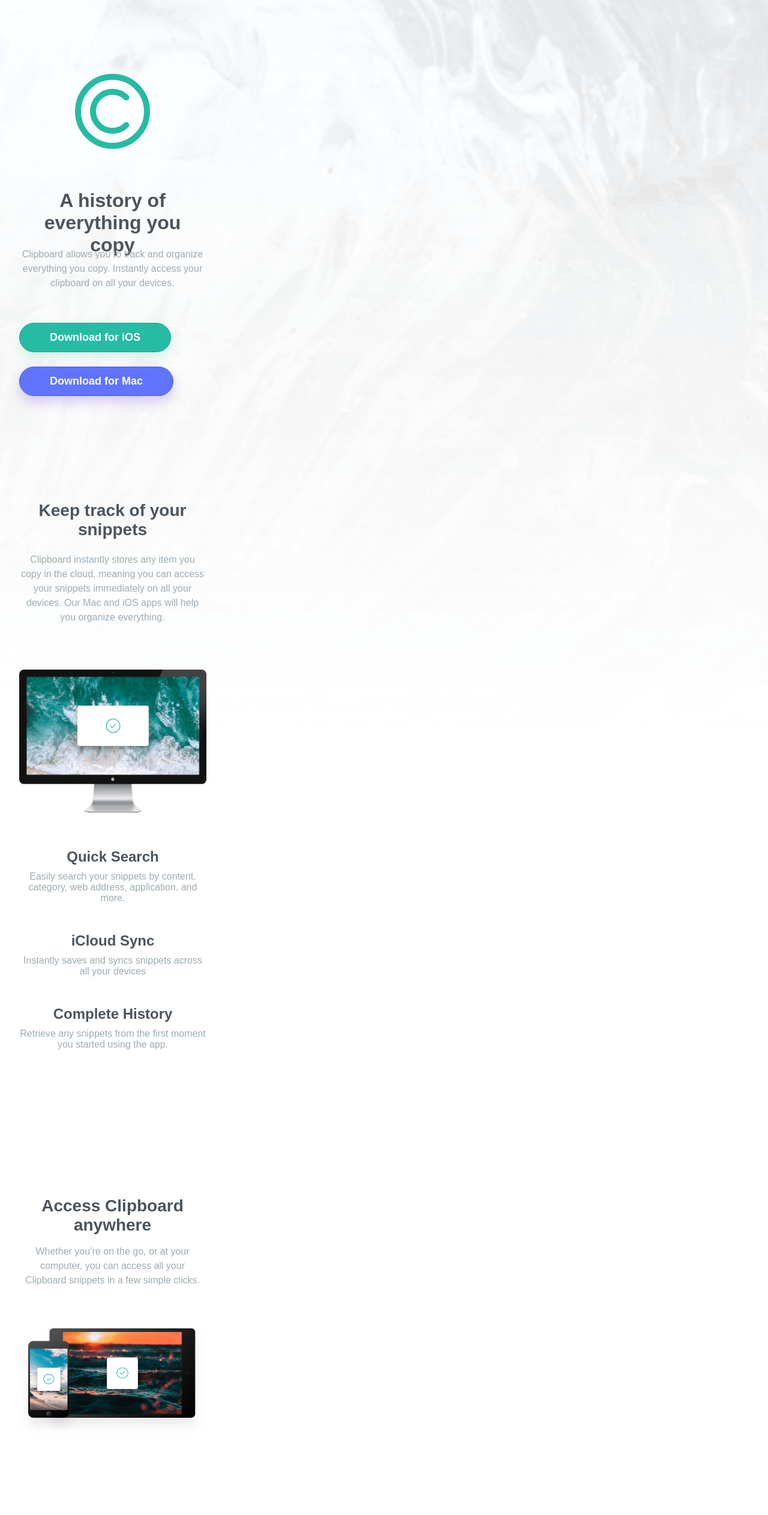
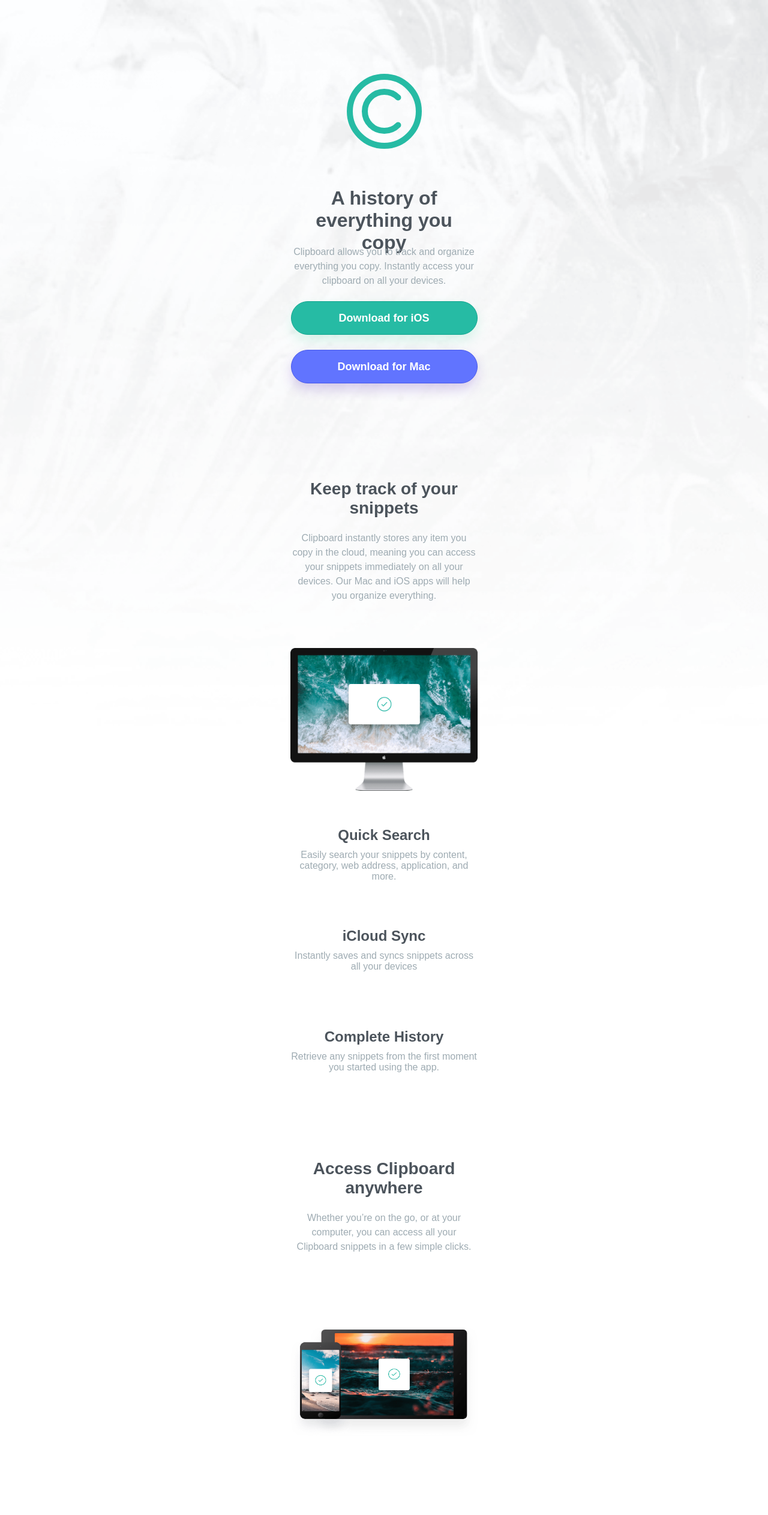
Before and after one commit to suzanefeitosa/Clipboard, a plain HTML site: page index.html in a window 1280 px wide. Shown: the top 2525 px of the page at 60% size. Drawn offline with Linux system fonts and the light colour scheme; a web font is replaced by a local one.

Commit message:
style adjustment

```diff
--- a/style.css
+++ b/style.css
@@ -18,24 +18,32 @@ body {
 
 /* header */
 
-header {
 
-    width: 375px;
-    height: 675px;
+.logo-clipboard {
 
+    display: flex;
+    justify-content: center;
+    align-items: center;
 }
 
 .logo-clipboard img {
 
     width: 125px;
     height: 125px;
-    margin: 123px 125px 0px 125px;
+    margin-top: 123px;
+}
+
+.title-header {
+    display: flex;
+    flex-direction: column;
+    justify-content: center;
+    align-items: center;
 }
 
 .title-header1 {
     font-weight: 600;
     font-size: 32px;
-    margin: 64px 32px 0px 32px;
+    margin-top: 64px;
     color: #4C545C;
     text-align: center;
 
@@ -44,23 +52,27 @@ header {
 
 }
 
+
 .text-header {
     font-weight: 400;
     font-size: 16px;
     color: #9EABB2;
     line-height: 1.5;
     text-align: center;
-    margin: 16px 40px 0px 32px;
+    margin: 16px;
 
     width: 311px;
     height: 78px;
 
 }
 
-/* .button-header {
+.button-header {
     display: flex;
     flex-direction: column;
-} */
+    justify-content: center;
+    align-items: center;
+    gap: 25px;
+}
 
 .button-header1 {
 
@@ -74,10 +86,10 @@ header {
     box-shadow: 0px 10px 20px #89e5c649;
     font-family: 'Bai Jamjuree', sans-serif;
 
-    /* width: 311px;
-    height: 56px; */
+    width: 311px;
+    height: 56px;
     padding: 13px 50px;
-    margin: 48px 40px 24px 32px;
+
 }
 
 .button-header2 {
@@ -91,10 +103,10 @@ header {
     box-shadow: 0px 10px 20px #6536bb3d;
     font-family: 'Bai Jamjuree', sans-serif;
 
-    /* width: 311px;
-    height: 56px; */
+    width: 311px;
+    height: 56px;
     padding: 13px 50px;
-    margin: 0px 40px 0px 32px;
+
 }
 
 /* main */
@@ -103,9 +115,11 @@ header {
 
 .container-1 {
 
-    width: 312px;
-    height: 973px;
-    margin: 160px 32px 0px 32px;
+    display: flex;
+    flex-direction: column;
+    justify-content: center;
+    align-items: center;
+    margin-top: 160px;
 }
 
 .title-1 {
@@ -153,6 +167,7 @@ header {
 
     margin-top: 56px;
 
+
 }
 
 .text-c1 {
@@ -162,6 +177,9 @@ header {
     text-align: center;
     color: #9EABB2;
     margin-top: 10px;
+    width: 311px;
+    height: 130px;
+
 }
 
 .title-c2 {
@@ -171,7 +189,6 @@ header {
     color: #4C545C;
     text-align: center;
 
-    margin-top: 48px;
 
 }
 
@@ -182,6 +199,9 @@ header {
     text-align: center;
     color: #9EABB2;
     margin-top: 10px;
+
+    width: 311px;
+    height: 130px;
 }
 
 .title-c3 {
@@ -190,8 +210,6 @@ header {
     font-size: 24px;
     color: #4C545C;
     text-align: center;
-
-    margin-top: 48px;
 
 }
 
@@ -202,15 +220,20 @@ header {
     text-align: center;
     color: #9EABB2;
     margin-top: 10px;
+
+    width: 311px;
+    height: 130px;
 }
 
 /* Second Container */
 
 .container-2 {
 
-    width: 311px;
-    height: 410px;
-    margin: 186px 32px 0px 32px;
+    display: flex;
+    justify-content: center;
+    align-items: center;
+    flex-direction: column;
+    margin-top: 50px;
 }
 
 .title-c4 {
@@ -219,6 +242,9 @@ header {
     font-size: 28px;
     color: #4C545C;
     text-align: center;
+
+    width: 311px;
+    height: 70px;
 }
 
 .text-c4 {
@@ -229,6 +255,9 @@ header {
     line-height: 1.5;
     margin-top: 16px;
     text-align: center;
+
+    width: 311px;
+    height: 130px;
 
 }
 
@@ -242,9 +271,11 @@ header {
 
 .container-3 {
 
-    width: 311px;
-    height: 894px;
-    margin: 130px 32px 0px 32px;
+    display: flex;
+    justify-content: center;
+    align-items: center;
+    flex-direction: column;
+    margin: 130px;
 }
 
 .title-c5 {
@@ -253,6 +284,9 @@ header {
     font-size: 28px;
     color: #4C545C;
     text-align: center;
+
+    width: 311px;
+    height: 70px;
 
 }
 
@@ -348,6 +382,13 @@ header {
 
 /* fourth container */
 
+.container-4 {
+    display: flex;
+    justify-content: center;
+    align-items: center;
+    flex-direction: column;
+}
+
 .partners {
 
     width: 139px;
@@ -355,7 +396,6 @@ header {
     display: flex;
     justify-content: center;
     flex-direction: column;
-    margin: 131px 118px 0px 118px;
     gap: 59px;
 }
 
@@ -372,7 +412,7 @@ header {
 
     width: 311px;
     height: 372px;
-    margin: 170px 32px 0px 32px;
+    margin-top: 170px;
 }
 
 .title-c6 {
@@ -416,7 +456,7 @@ header {
     width: 311px;
     height: 56px;
     padding: 13px 50px;
-    margin: 46px 32px 24px 32px;
+    margin: 46px 0px 24px 0px;
 }
 
 .button-2 {
@@ -433,17 +473,18 @@ header {
     width: 311px;
     height: 56px;
     padding: 13px 50px;
-    margin: 0px 32px 0px 32px;
 }
 
 /* footer */
 
 footer {
 
-    width: 375px;
-    height: 500px;
     background-color: #F2F2F2;
     margin-top: 170px;
+    display: flex;
+    justify-content: center;
+    align-items: center;
+    flex-direction: column;
 }
 
 .logo-footer {
@@ -484,6 +525,7 @@ footer {
     display: flex;
     flex-direction: column;
     gap: 20px;
+    list-style: none;
 }
 
 .social-links {
```
